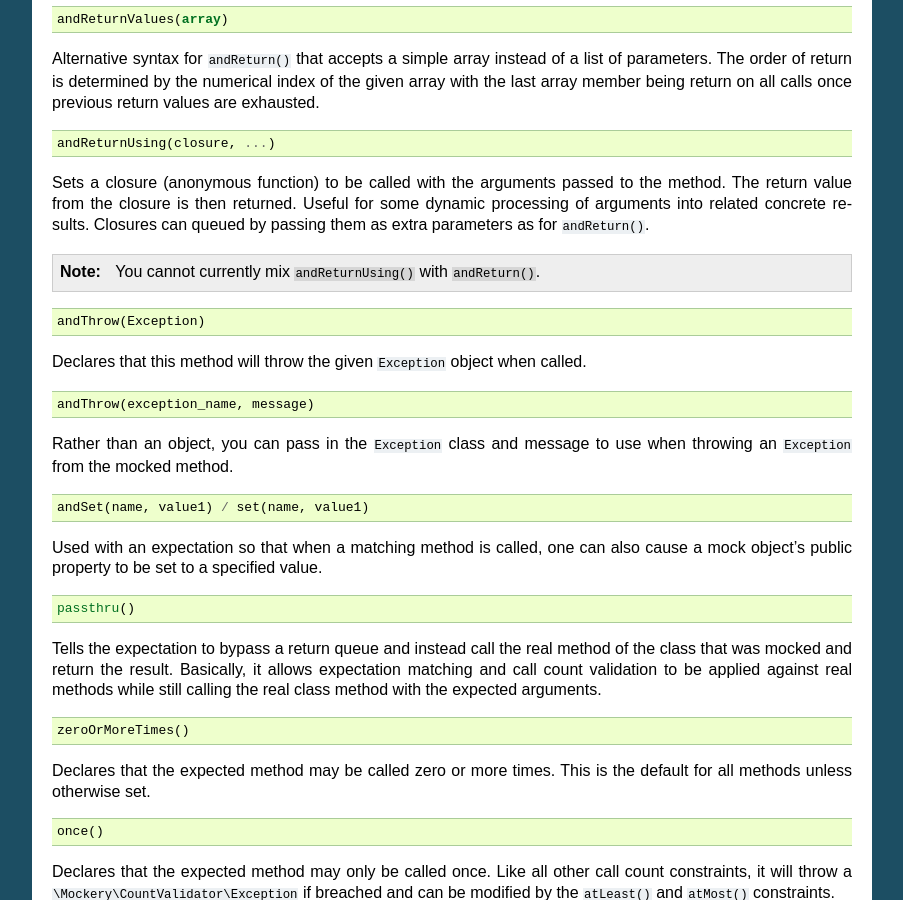
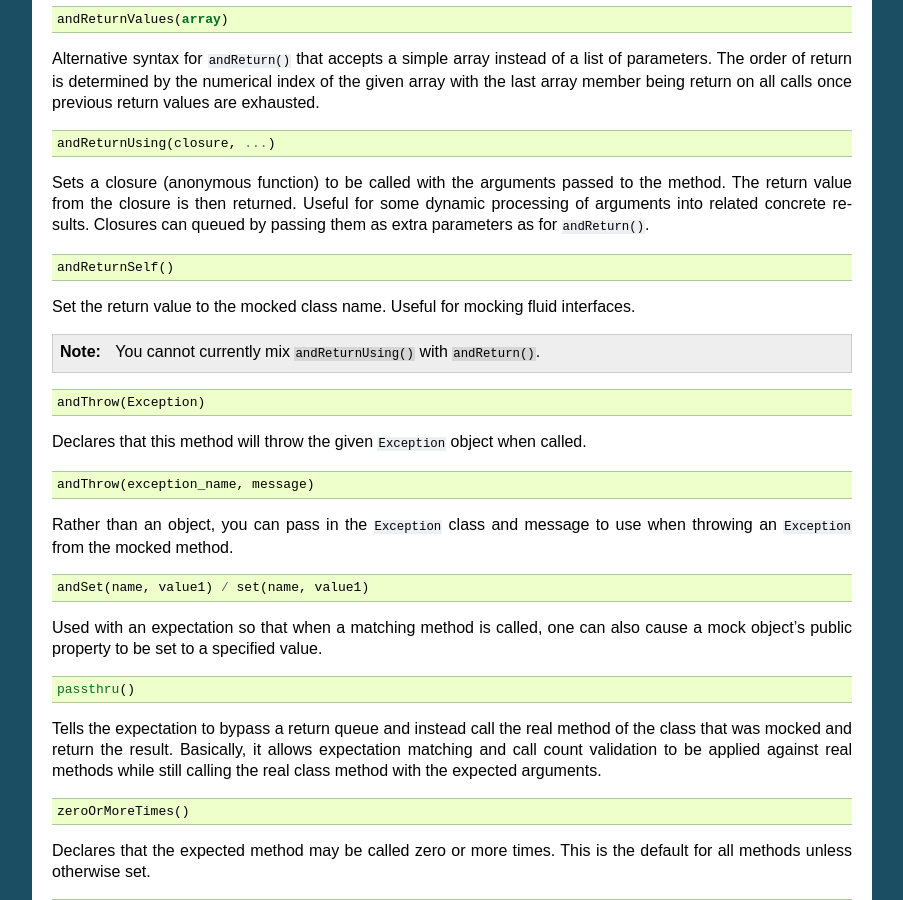
Before and after one commit to mockery/mockery, a Sphinx documentation site: the page built from docs/reference/expectations.rst, in a window 1280 px wide and 900 px high, scrolled down 1641 px. Shown: the whole window, without its empty margins (198-1101 px from the left). Built offline with Sphinx 7.4.7, drawn with Linux system fonts in a browser that asks for light colours.

Commit message:
document andReturnSelf
Implemented in:
https://github.com/padraic/mockery/pull/306

```diff
--- a/docs/reference/expectations.rst
+++ b/docs/reference/expectations.rst
@@ -131,6 +131,12 @@ Sets a closure (anonymous function) to be called with the arguments passed to
 the method. The return value from the closure is then returned. Useful for
 some dynamic processing of arguments into related concrete results. Closures
 can queued by passing them as extra parameters as for ``andReturn()``.
+
+.. code-block:: php
+
+    andReturnSelf()
+
+Set the return value to the mocked class name. Useful for mocking fluid interfaces.
 
 .. note::
 
```
